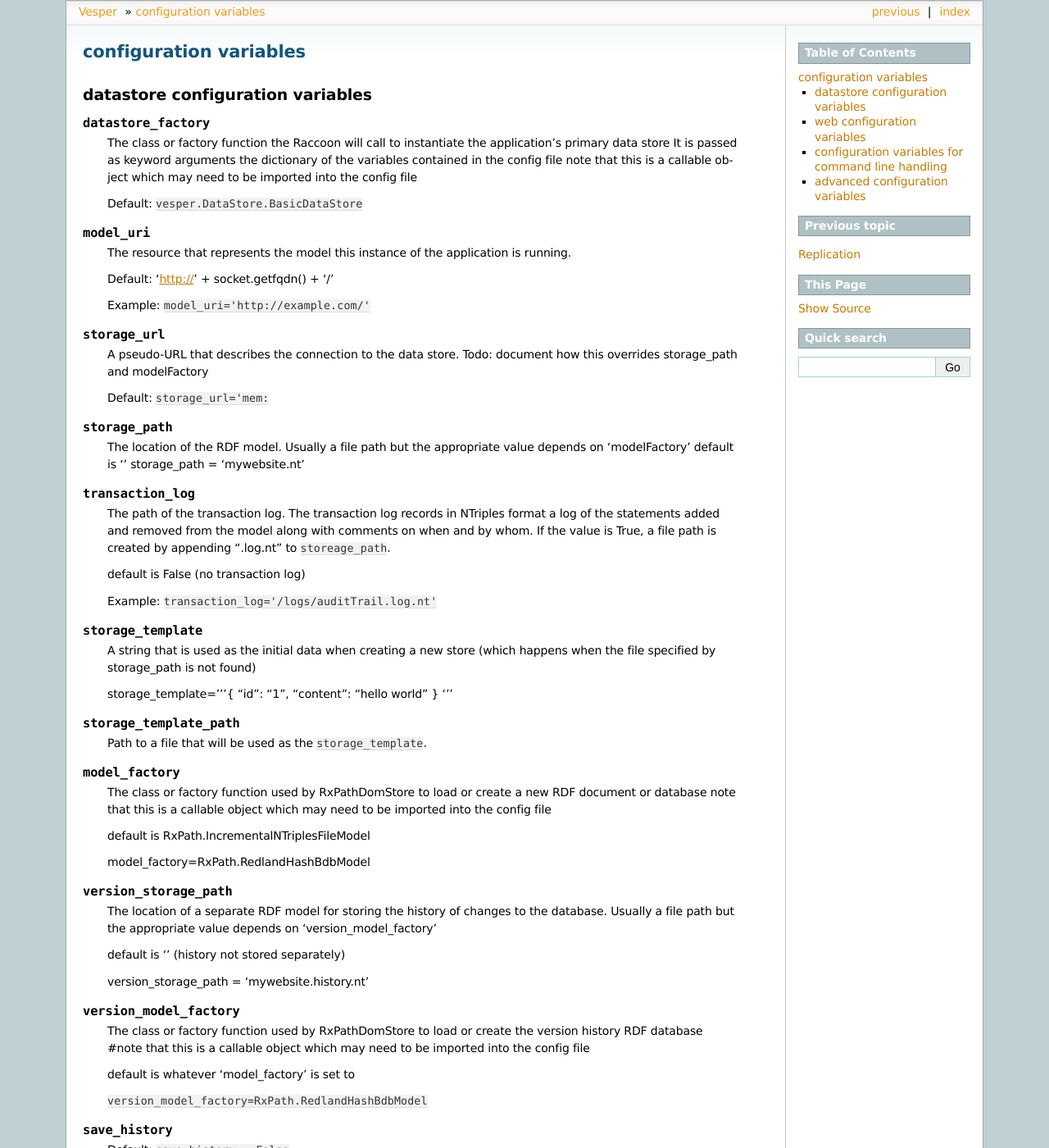
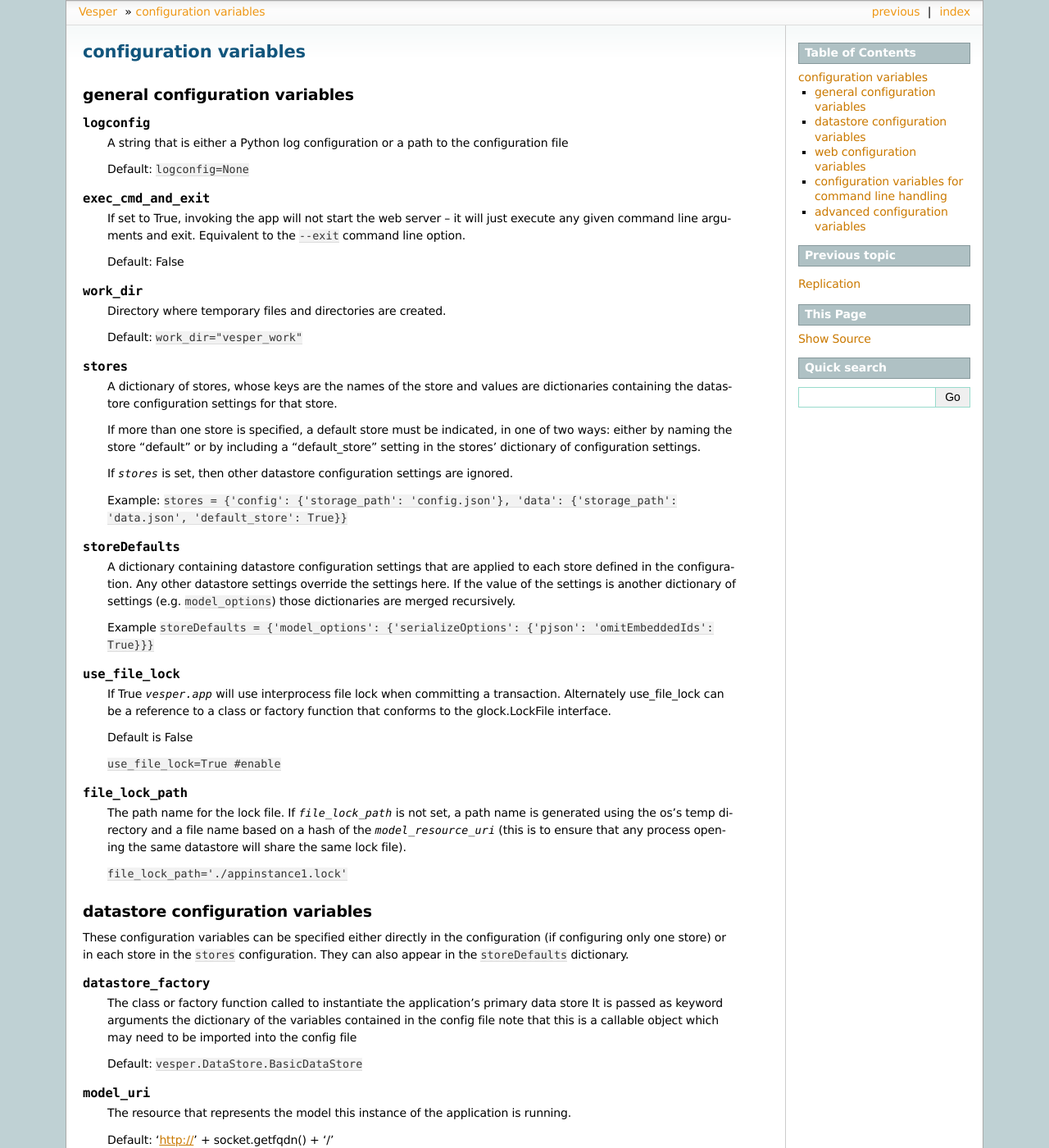
Before and after one commit to onecommons/vesper, a Sphinx documentation site: the page built from doc/source/configvars.rst, in a window 1280 px wide and 1400 px high. Shown: the whole window at 82% size. Built offline with Sphinx 7.4.7, drawn with Linux system fonts in a browser that asks for light colours; pages that are not in the unit, such as notebooks, are missing from menus; some of the changed text lies outside the part shown.

Commit message:
add a 'work_dir' configuration setting and change default for 'mako_modules_dir' to use that directory instead of the directory of the app (because often the user doesn't have write permission to); update config docs to reflect this change and reorganize them a bit

```diff
--- a/doc/source/configvars.rst
+++ b/doc/source/configvars.rst
@@ -4,12 +4,77 @@
 configuration variables
 -----------------------
 
+general configuration variables
+===============================
+
+.. confval:: logconfig
+
+   A string that is either a Python log configuration or a path to the configuration file
+
+   Default: ``logconfig=None``
+
+.. confval:: exec_cmd_and_exit
+
+  If set to True, invoking the app will not start the web server -- it will just execute
+  any given command line arguments and exit. Equivalent to the ``--exit`` command line option.
+
+  Default: False
+
+.. confval:: work_dir
+
+   Directory where temporary files and directories are created.
+
+   Default: ``work_dir="vesper_work"``
+
+.. confval:: stores
+
+  A dictionary of stores, whose keys are the names of the store and values are dictionaries
+  containing the datastore configuration settings for that store.
+
+  If more than one store is specified, a default store must be indicated, in one of two ways:
+  either by naming the store "default" or by including a "default_store" setting in the stores'
+  dictionary of configuration settings.
+
+  If `stores` is set, then other datastore configuration settings are ignored.
+
+  Example: ``stores = {'config': {'storage_path': 'config.json'}, 'data': {'storage_path': 'data.json', 'default_store': True}}``
+
+.. confval:: storeDefaults
+
+  A dictionary containing datastore configuration settings that are applied to each store defined in the configuration.
+  Any other datastore settings override the settings here.
+  If the value of the settings is another dictionary of settings (e.g. ``model_options``) those dictionaries are merged recursively.
+
+  Example ``storeDefaults = {'model_options': {'serializeOptions': {'pjson': 'omitEmbeddedIds': True}}}``
+
+.. confval:: use_file_lock
+
+  If True `vesper.app` will use interprocess file lock when committing
+  a transaction. Alternately use_file_lock can be a reference to a class or factory
+  function that conforms to the glock.LockFile interface.
+
+  Default is False
+
+  ``use_file_lock=True #enable``
+
+.. confval:: file_lock_path
+
+  The path name for the lock file. If `file_lock_path` is not set, a path name is generated
+  using the os's temp directory and a file name based on a hash of the `model_resource_uri`
+  (this is to ensure that any process opening the same datastore will share the same lock file).
+
+  ``file_lock_path='./appinstance1.lock'``
+
 datastore configuration variables
 =================================
 
+These configuration variables can be specified either directly in the configuration
+(if configuring only one store) or in each store in the ``stores`` configuration.
+They can also appear in the ``storeDefaults`` dictionary.
+
 .. confval:: datastore_factory
 
-  The class or factory function the Raccoon will call to instantiate the application's primary data store
+  The class or factory function called to instantiate the application's primary data store
   It is passed as keyword arguments the dictionary of the variables contained in the config file
   note that this is a callable object which may need to be imported into the config file
 
@@ -32,9 +97,9 @@ datastore configuration variables
 
 .. confval:: storage_path
 
-    The location of the RDF model. Usually a file path but the appropriate value depends on 'modelFactory'
+    The location of the store. Usually a file path but the appropriate value depends on 'modelFactory'
     default is ''
-    storage_path = 'mywebsite.nt'
+    storage_path = 'mywebsite.json'
 
 .. confval:: transaction_log
 
@@ -157,7 +209,7 @@ web configuration variables
 
 .. confval:: record_requests
 
-  Any HTTP requests made are saved to a file. They can be played-back using the ``DEBUG_FILENAME``
+  Any HTTP requests made are saved to a file. They can be played-back using the ``debug_filename``
   option.
 
 .. confval:: debug_filename
@@ -193,7 +245,7 @@ web configuration variables
 .. confval:: default_mime_type
 
     The MIME type sent on any request that doesn't set its own mimetype
-    and Raccoon can't guess its MIME type
+    and the app can't guess its MIME type
     default is '' (not set)
     default_mime_type='text/plain'
 
@@ -217,12 +269,11 @@ web configuration variables
 
 .. confval:: mako_module_dir
 
-    Specifies the directory where the mako templates are compiled. If an absolute
-    path is not specified, the path is made relative to the location of the app
-    configuration file. This property sets the `module_directory` parameter
+    Specifies the directory where the mako templates are compiled.
+    This property sets the `module_directory` parameter
     in the `mako.lookup.TemplateLookup` constructor.
 
-    Default is `"mako_module"` relative to the location of the app configuration file.
+    Default is `"work_dir/mako_module"` where `work_dir`:confval: is that given configuration value.
 
 .. confval:: template_options
 
@@ -231,6 +282,14 @@ web configuration variables
   Keys in this dictionary override the default values for that parameter.
 
   Default is `{}`
+
+.. confval:: secure_file_access
+
+    Limits URLs access to only the directories reachable through `static_path` or `templates_path`
+
+    default is True
+
+    secure_file_access = True
 
 configuration variables for command line handling
 =================================================
```
Also changed, not shown: other parts of doc/source/configvars.rst (+0 -60 lines), 1 other file.
